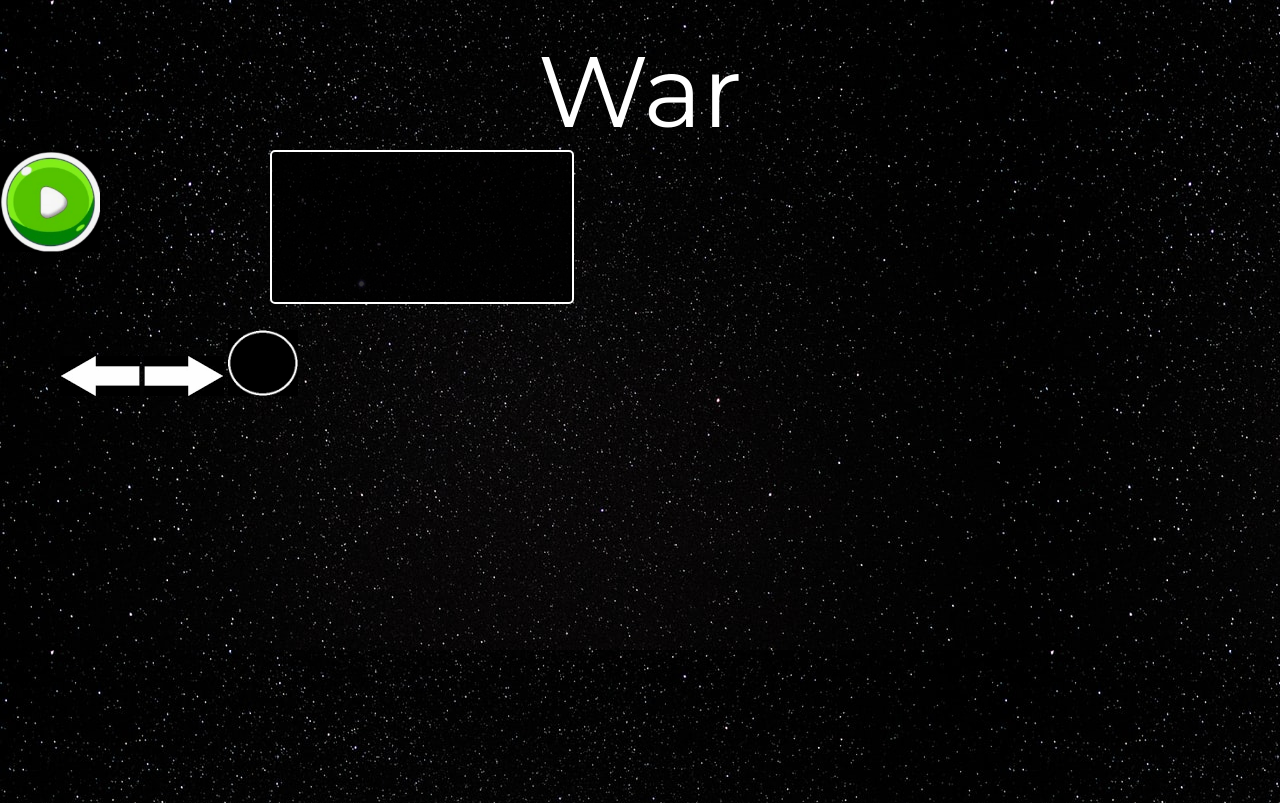
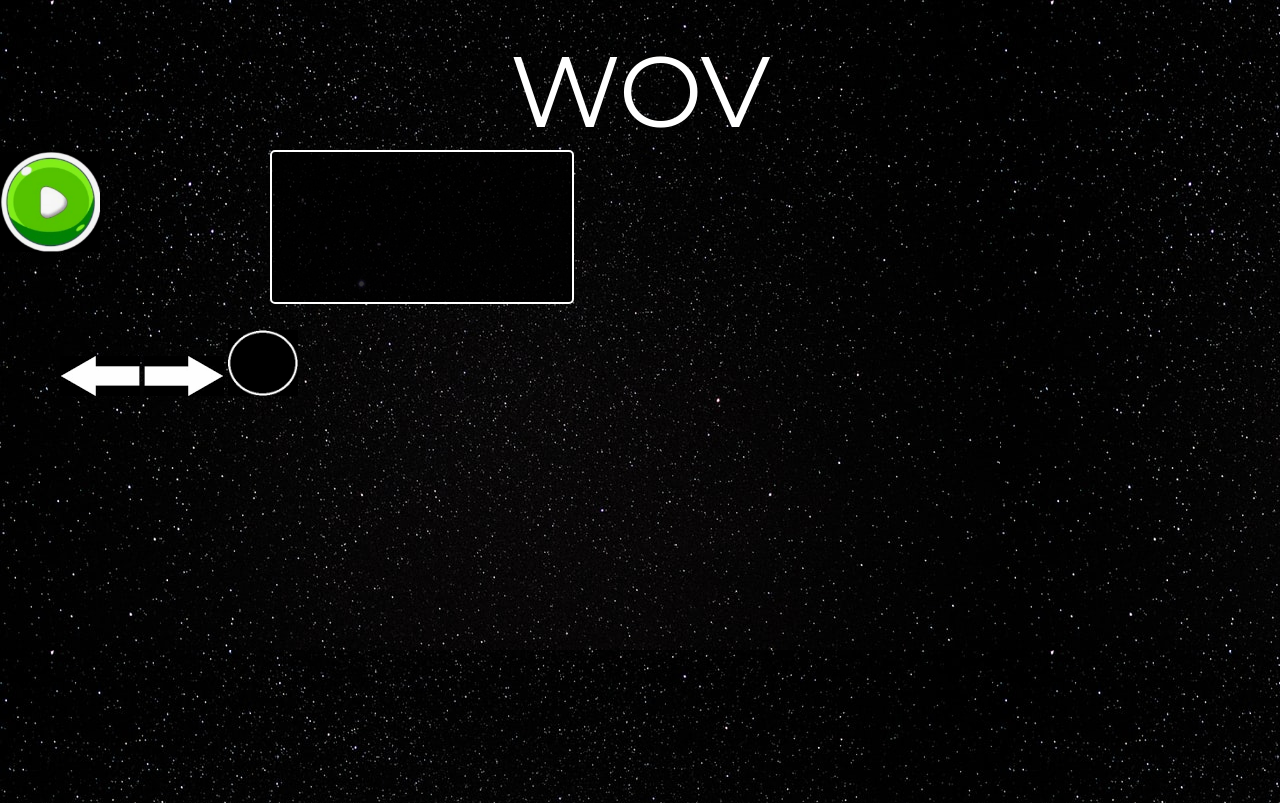
Before and after one commit to RodrigoGutierrezPacheco/WarOfVengeance, a plain HTML site: page versionMovil.html in a window 1280 px wide. Shown: the top 803 px of the page. Drawn offline with Linux system fonts and the light colour scheme.

Commit message:
modificacio version movil

```diff
--- a/versionMovil.html
+++ b/versionMovil.html
@@ -9,7 +9,7 @@
 </head>
 <body>
 	<div class="principal">
-			<a class="WOV">War</a>
+			<a class="WOV">WOV</a>
 			<img src="boton1.jpeg" width="100" height="100" id="start">
 		</div>
 		<canvas id="lienzo"></canvas>
```
